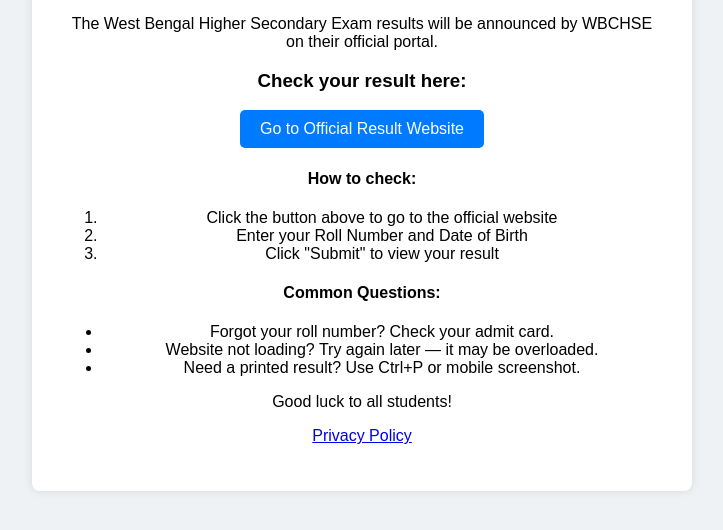
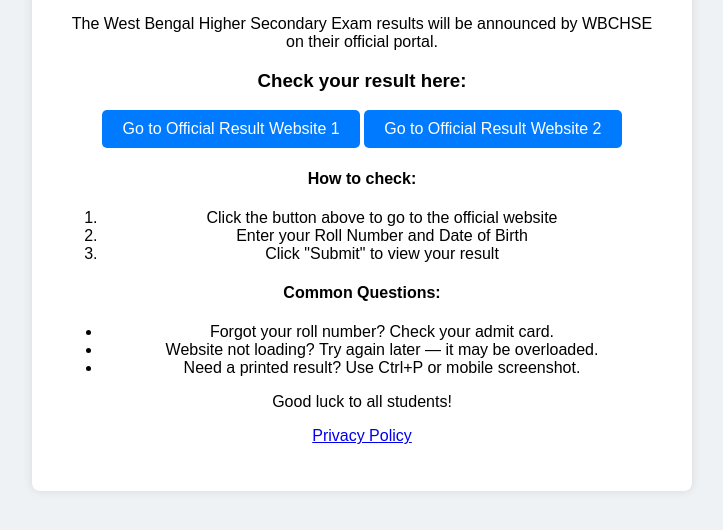
Before and after one commit to Phantom-maker09/hsresult, a plain HTML site: page index.html in a window 1280 px wide. Shown: the part 240-770 px from the top of the page, without its empty margins (278-1001 px from the left). Drawn offline with Linux system fonts and the light colour scheme.

Commit message:
Update4 index.html

```diff
--- a/index.html
+++ b/index.html
@@ -20,7 +20,8 @@
     <p>The West Bengal Higher Secondary Exam results will be announced by WBCHSE on their official portal.</p>
 
     <h3>Check your result here:</h3>
-    <a class="button" href="https://wbresults.nic.in" target="_blank">Go to Official Result Website</a>
+    <a class="button" href="https://wbresults.nic.in" target="_blank">Go to Official Result Website 1</a>
+    <a class="button" href="https://result.wb.gov.in" target="_blank">Go to Official Result Website 2</a>
 
     <h4>How to check:</h4>
     <ol>
```
